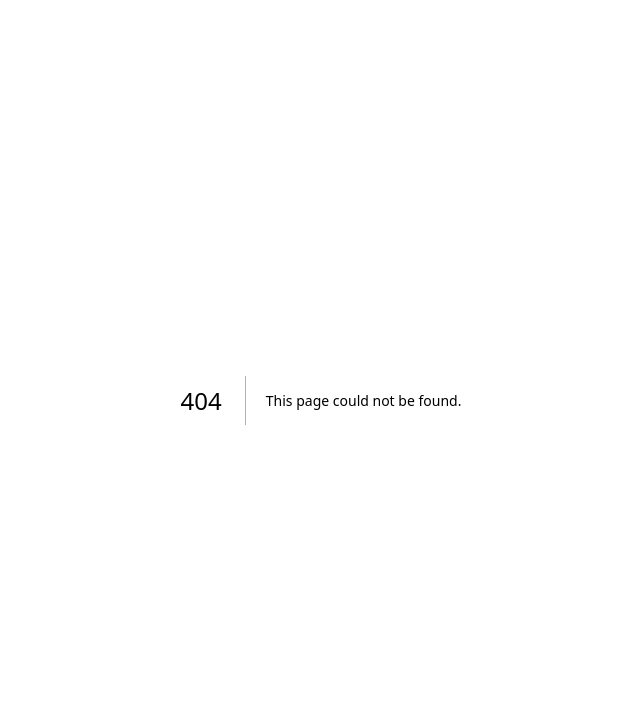
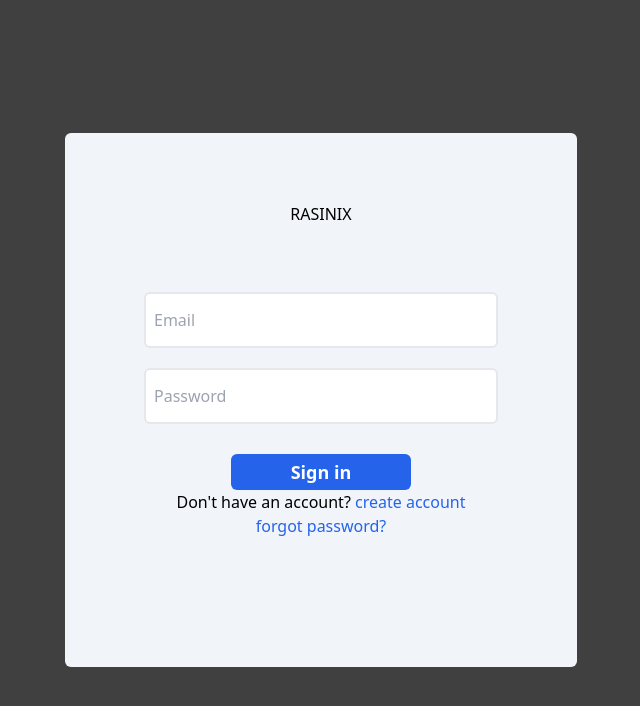
Before and after one commit to roranger216/landing-page-rse, a Next.js app: page /components/signIn in a window 1280 px wide. Before the commit this address had no page. Shown: the top 706 px of the page, without its empty margins (319-959 px from the left). Built offline with nearby package versions, Linux system fonts and the light colour scheme.

Commit message:
createing modal sign

```diff
--- a/src/pages/components/hero.tsx
+++ b/src/pages/components/hero.tsx
@@ -1,12 +1,41 @@
-import React from 'react'
+import React, { useState} from 'react'
+import SignIn from './signIn'
 
-const Content = () => {
+    const Content = () => {
+
+        const [show, setShow] = useState(false)
+
+        // const showSignin = () => {
+        //     setShow(true)
+        //     console.log("Button Clicked");
+        // }
+        const showSignin = () => {
+            const newShowState = !show;
+            setShow(newShowState);
+            console.log(`Button Clicked${newShowState ? '' : '1'}`);
+        };
+
+
     return (
-        <div className="flex flex-col lg:flex-row justify-between items-center pt-10 lg:pt-32 pb-20 px-4 lg:px-0 mx-14">
+        <div className="content transition ease-in duration-500">
+            {show && (
+            <div className="modal transition ease-in duration-500">
+                {show && (
+                    <div>
+                        <div className="close h-3 fixed z-30">
+                            <button className="float-right text-red-500 px-2 rounded-md font-bold text-5xl hover:text-red-200"
+                            onClick={showSignin}>&times;</button>
+                        </div>
+                        <SignIn />
+                    </div>)}
+
+            </div>)}
+            <div className="flex flex-col lg:flex-row justify-between items-center pt-10 lg:pt-32 pb-20 px-4 lg:px-0 mx-14">
             <div className="text-center lg:text-left lg:w-1/2 lg:pr-10">
                 <h3 className="text-3xl font-medium">Efficient and Comprehensive</h3>
                 <h4 className="text-6xl mt-1 font-bold text-sky-500">Software Solutions from Experts</h4>
-                <button className="mt-10 rounded-md bg-sky-600 text-white px-6 py-3 border hover:bg-sky-900 ease-in duration-300">
+                <button className="mt-10 rounded-md bg-sky-600 text-white px-6 py-3 border hover:bg-sky-900 ease-in duration-300"
+                onClick={showSignin}>
                     Get Started
                 </button>
             </div>
@@ -14,6 +43,8 @@ const Content = () => {
                 <img className="w-full rounded-lg" src="https://cdn.dribbble.com/users/508588/screenshots/11263629/thg_m78_02_4x.jpg" />
             </div>
         </div>
+        </div>
+
     )
 }
 
--- /dev/null
+++ b/src/pages/components/signIn.tsx
@@ -0,0 +1,36 @@
+import React, { useState } from 'react'
+
+
+function SignIn() {
+
+  return (
+        <div className="Sign-in w-full h-full fixed flex content-center justify-center items-center bg-black/75 z-20 ease-in duration-500">
+            <div className="grid p-5 w-2/5 h-4/6 absolute bg-slate-100 rounded-md ease-in duration-500">
+                <div className="logo flex justify-center">
+                    <div className="flex-main flex flex-col justify-center items-center">
+                        <h1>RASINIX</h1>
+                    </div>
+                </div>
+                <div className="inputs flex justify-center">
+                    <div className="flex w-full flex-col justify-center items-center gap-5">
+                        <input type="text" name="username" placeholder="Email" className="w-3/4 h-1/3 text-justify px-2 rounded-md border-2 focus:border-pink-400 "/>
+                        <input type="password" name="password" placeholder="Password" className="w-3/4 h-1/3 text-justify px-2 rounded-md border-2 focus:border-pink-400 "/>
+                    </div>
+                </div>
+                <div className="buttons w-full">
+                    <div className="flex flex-col items-center justify-between p-3">
+                    <button className=" w-2/5 bg-blue-600 hover:bg-blue-400 p-1 rounded-md font-bold text-lg text-white hover:text-gray-200">
+                        Sign in
+                    </button>
+                    <div className="flex flex-col items-center">
+                        <p>Don&apos;t have an account? <a href="" className='text-blue-600'>create account</a></p>
+                        <a href="" className='text-blue-600'>forgot password?</a>
+                    </div>
+                    </div>
+                </div>
+            </div>
+        </div>
+  )
+}
+
+export default SignIn
```
